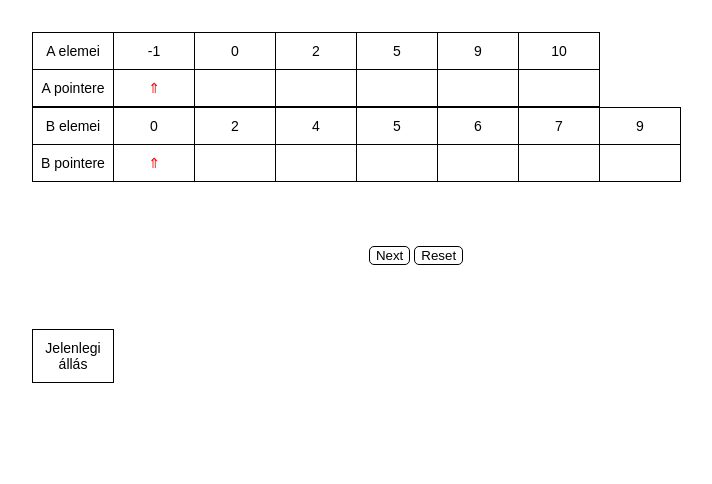
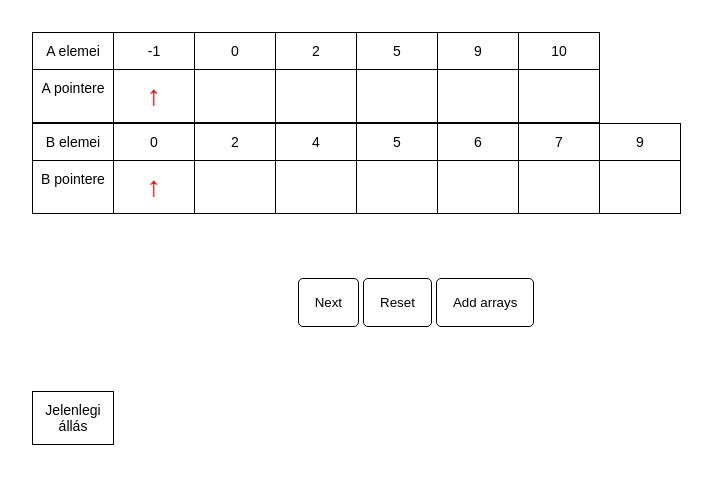
Before and after one commit to huncut2016/IKT.Projektmunka-B, a plain HTML site: page index.html in a window 1280 px wide. Shown: the whole page, without its empty margins (224-936 px from the left). Drawn offline with Linux system fonts and the light colour scheme.

Commit message:
-new style  -add arrays

```diff
--- a/index.html
+++ b/index.html
@@ -36,6 +36,7 @@
     <div class="container">
         <button id="next">Next</button>
         <button id="reset">Reset</button>
+	<button id="addArrays">Add arrays</button>
     </div>
 
     <div class="container">
--- a/index.js
+++ b/index.js
@@ -7,32 +7,36 @@ let Markers2Container = document.getElementById("markersB");
 let elements2Container = document.getElementById("elemsB");
 
 
-let union = new UNION(arr1, arr2);
+let union;
+generate();
 
 
+function generate(){
+	union = new UNION(arr1, arr2);
+	createTable(elements1Container, Markers1Container, arr1, "1", '<th class="tg-ycr8">A elemei</th>', '<th class="tg-ycr8">A pointere</th>');
+	createTable(elements2Container, Markers2Container, arr2, "2", '<th class="tg-ycr8">B elemei</th>', '<th class="tg-ycr8">B pointere</th>');
+	createTable(document.getElementById("results"), "", [], "", '<th class="tg-ycr8">Jelenlegi állás</th>', "");
+}
 
-createTable(elements1Container, Markers1Container, arr1, "1", '<th class="tg-ycr8">A elemei</th>', '<th class="tg-ycr8">A pointere</th>');
-createTable(elements2Container, Markers2Container, arr2, "2", '<th class="tg-ycr8">B elemei</th>', '<th class="tg-ycr8">B pointere</th>');
-createTable(document.getElementById("results"), "", [], "", '<th class="tg-ycr8">Jelenlegi állás</th>', "");
 
-function createTable(elementElements, elementMarker, array, constumClass, labelElems, labelMarkers) {
-    let bodyMidElemnts = "";
-    let bodyMidMarkers = "";
+function createTable(elementElements, elementMarker, array, costumID, labelElems, labelMarkers) {
+    let bodyElemnts = "";
+    let bodyMarkers = "";
 
     for (let i = 0; i < array.length; i++) {
-        bodyMidElemnts += `<th class="tg-ycr8" id=${i}>${array[i]}</th>`;
+        bodyElemnts += `<th class="tg-ycr8" id=${i}>${array[i]}</th>`;
         if (i == 0) {
-            bodyMidMarkers += `<th class="tg-ycr8 marker${constumClass}" id=${constumClass}marker${i}>&#8657</th>`;
+            bodyMarkers += `<th class="tg-ycr8 marker${costumID}" id=${costumID}marker${i}><span class="marker">&#8593</span></th>`;
 
         } else {
 
-            bodyMidMarkers += `<th class="tg-ycr8 marker${constumClass} markers" id=${constumClass}marker${i}>&#8657</th>`;
+            bodyMarkers += `<th class="tg-ycr8 markers marker${costumID}" id=${costumID}marker${i}><span class="marker">&#8593</span></th>`;
         }
 
     }
 
-    elementElements.innerHTML = labelElems + bodyMidElemnts;
-    elementMarker.innerHTML = labelMarkers + bodyMidMarkers;
+    elementElements.innerHTML = labelElems + bodyElemnts;
+    elementMarker.innerHTML = labelMarkers + bodyMarkers;
 
 }
 
@@ -68,3 +72,14 @@ document.getElementById("reset").onclick = function() {
     createTable(document.getElementById("results"), "", [], "", '<th class="tg-ycr8">Jelenlegi állás</th>', "");
 
 }
+
+document.getElementById("addArrays").onclick = function () {
+    let inputArray1 = eval(prompt("Írd be az A tömböt! (példa: [1,2,3,4])"));
+    let inputArray2 = eval(prompt("Írd be a B tömböt!(példa: [1,2,3,4])"));
+
+    arr1 = inputArray1.sort((a, b) => a - b);
+    arr2 = inputArray2.sort((a, b) => a - b);
+
+    generate();
+
+}
--- a/style.css
+++ b/style.css
@@ -48,15 +48,14 @@ canvas {
 }
 
 .markers {
-    color: rgba(0, 0, 0, 0) !important;
+    opacity: 0;
+    transition: 2s;
 }
 
-.marker1 {
+.marker {
     color: red;
-}
-
-.marker2 {
-    color: red;
+    transition: 2s;
+    font-size: 2em;
 }
 
 .container {
@@ -65,16 +64,31 @@ canvas {
     align-items: center;
     text-align: center;
     padding: 2rem;
+    overflow: auto;
 }
 
-#next {
+.container::-webkit-scrollbar-track
+{
+	box-shadow: inset 0 0 6px rgb(255,255,255);
+    background-color: rgb(255,255,255);
+    border-radius: 10px;
+}
+
+.container::-webkit-scrollbar
+{
+	width: 10px;
+	background-color: #F5F5F5;
+}
+
+.container::-webkit-scrollbar-thumb
+{
+    border-radius: 10px;
+	background-color: black;
+}
+
+button {
     background-color: white;
     border: 1px solid;
     border-radius: 5px;
+    padding: 1rem;
 }
-
-#reset {
-    background-color: white;
-    border: 1px solid;
-    border-radius: 5px;
-}
```
